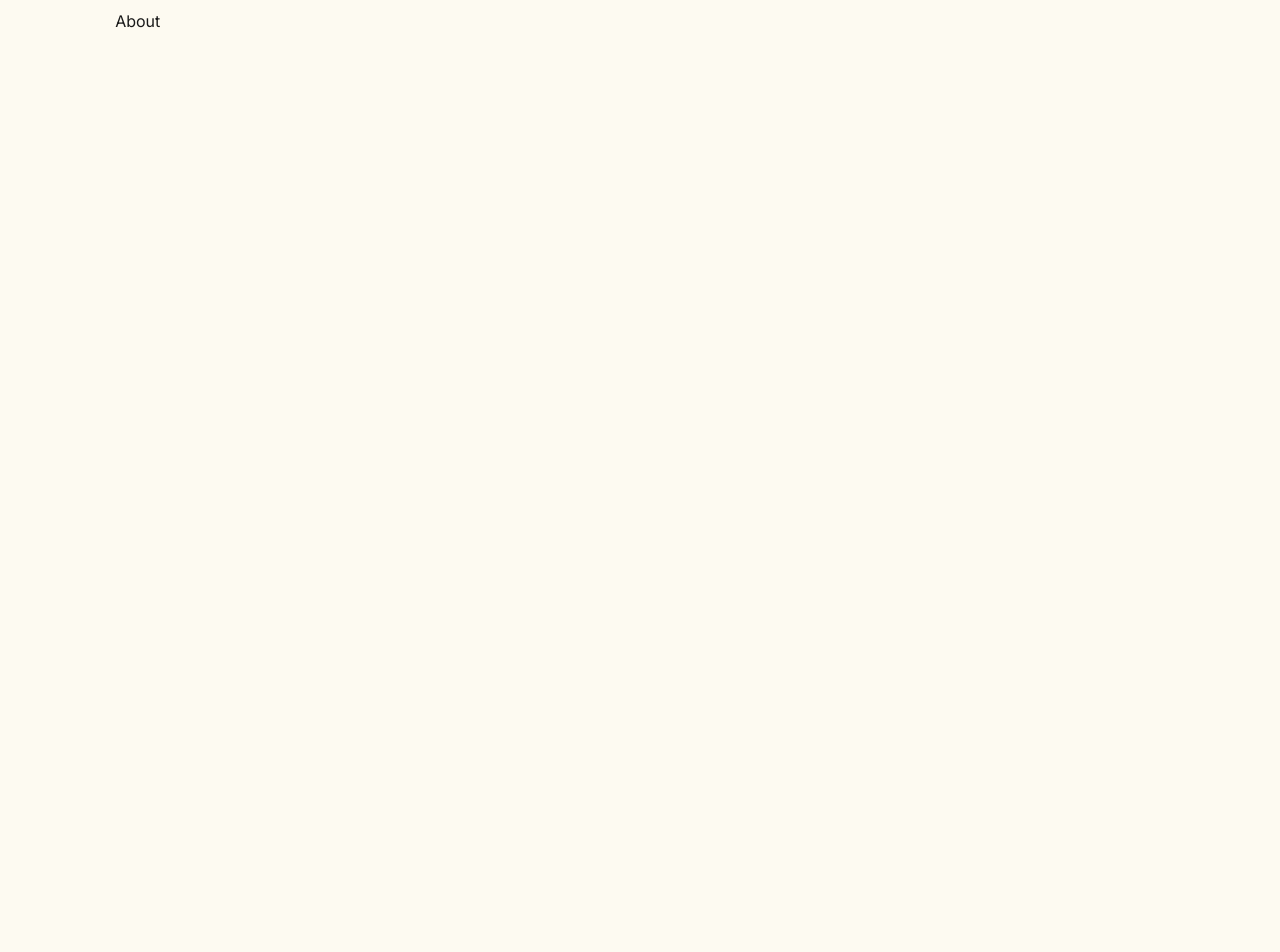
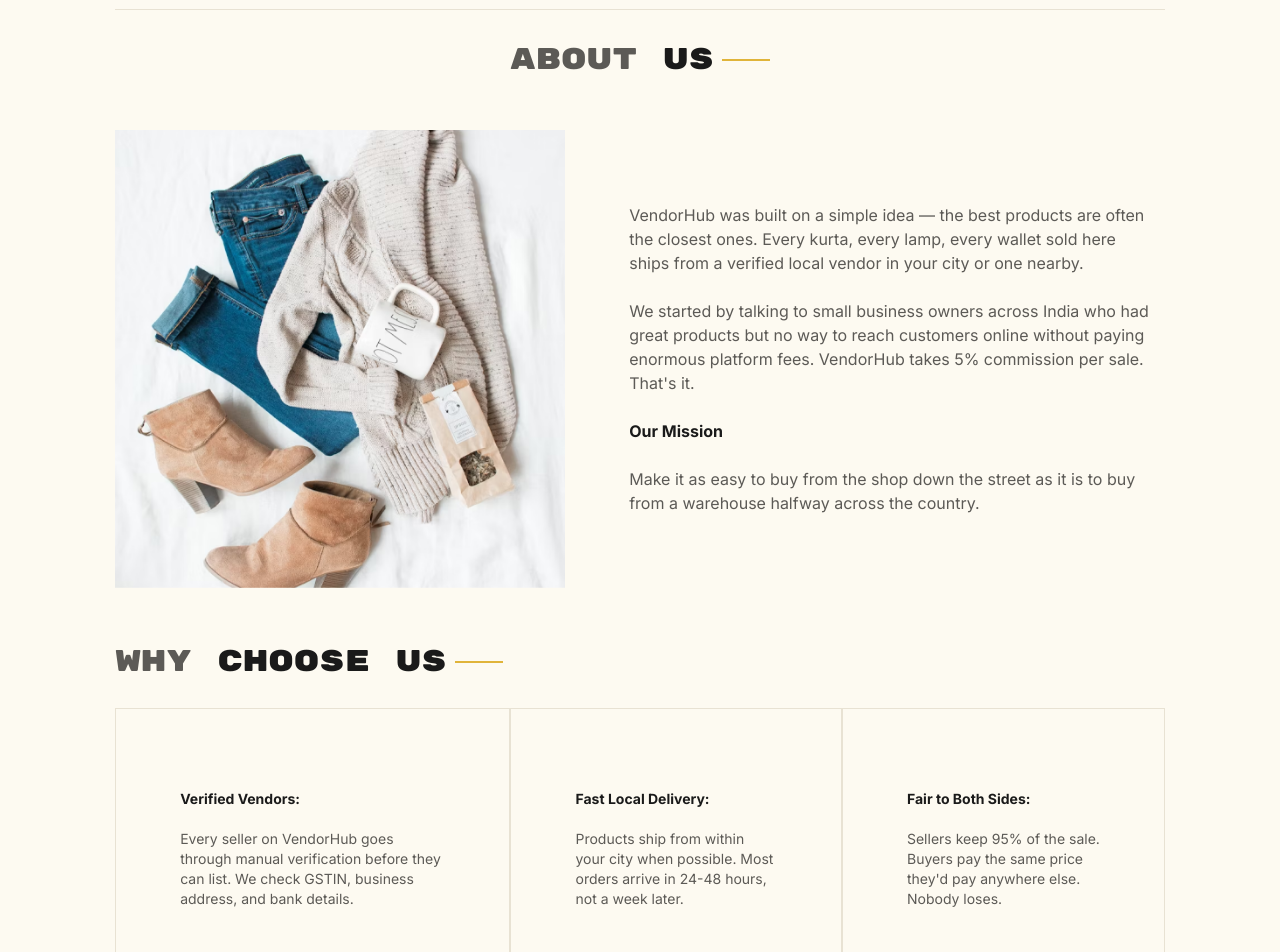
Before and after one commit to Jay-Jay-Tee/fused-into-development, a React (Vite) app in the folder frontend/: page /about in a window 1280 px wide. Shown: the part 180-1132 px from the top of the page. Before the commit the page ends 800 px from the top, so only its background shows below. Built offline with nearby package versions, Linux system fonts and the light colour scheme.

Commit message:
about and contact pages

```diff
--- a/frontend/src/assets/assets.js
+++ b/frontend/src/assets/assets.js
@@ -9,6 +9,8 @@
 import support_img from "./support_img.png";
 import cross_icon from "./cross_icon.png";
 import bin_icon from './bin_icon.png'
+import about_img from './about_img.png'
+import contact_img from './contact_img.png'
 export const assets = {
   logo,
   search_icon,
@@ -21,6 +23,8 @@
   support_img,
   cross_icon,
   bin_icon,
+  about_img,
+  contact_img,
 };
 export const products = [
   {
--- a/frontend/src/pages/About.jsx
+++ b/frontend/src/pages/About.jsx
@@ -1,8 +1,48 @@
 import React from 'react'
+import Title from '../components/Title'
+import { assets } from '../assets/assets'
+import NewsletterBox from '../components/NewsletterBox'
 
 const About = () => {
   return (
-    <div>About</div>
+    <div>
+
+        <div className='text-2xl text-center pt-8 border-t border-line'>
+            <Title text1={'ABOUT'} text2={'US'}/>
+        </div>
+
+        <div className='my-10 flex flex-col md:flex-row gap-16'>
+            <img className='w-full md:max-w-[450px]' src={assets.about_img} alt=""/>
+            <div className='flex flex-col justify-center gap-6 md:w-2/4 text-ink-soft'>
+                <p>VendorHub was built on a simple idea — the best products are often the closest ones. Every kurta, every lamp, every wallet sold here ships from a verified local vendor in your city or one nearby.</p>
+                <p>We started by talking to small business owners across India who had great products but no way to reach customers online without paying enormous platform fees. VendorHub takes 5% commission per sale. That's it.</p>
+                <b className='text-ink'>Our Mission</b>
+                <p>Make it as easy to buy from the shop down the street as it is to buy from a warehouse halfway across the country.</p>
+            </div>
+        </div>
+
+        <div className='text-xl py-4'>
+            <Title text1={'WHY'} text2={'CHOOSE US'}/>
+        </div>
+
+        <div className='flex flex-col md:flex-row text-sm mb-20'>
+            <div className='border border-line px-10 md:px-16 py-8 sm:py-20 flex flex-col gap-5'>
+                <b className='text-ink'>Verified Vendors:</b>
+                <p className='text-ink-soft'>Every seller on VendorHub goes through manual verification before they can list. We check GSTIN, business address, and bank details.</p>
+            </div>
+            <div className='border border-line px-10 md:px-16 py-8 sm:py-20 flex flex-col gap-5'>
+                <b className='text-ink'>Fast Local Delivery:</b>
+                <p className='text-ink-soft'>Products ship from within your city when possible. Most orders arrive in 24-48 hours, not a week later.</p>
+            </div>
+            <div className='border border-line px-10 md:px-16 py-8 sm:py-20 flex flex-col gap-5'>
+                <b className='text-ink'>Fair to Both Sides:</b>
+                <p className='text-ink-soft'>Sellers keep 95% of the sale. Buyers pay the same price they'd pay anywhere else. Nobody loses.</p>
+            </div>
+        </div>
+
+        <NewsletterBox/>
+
+    </div>
   )
 }
 
--- a/frontend/src/pages/Contact.jsx
+++ b/frontend/src/pages/Contact.jsx
@@ -1,8 +1,41 @@
 import React from 'react'
+import Title from '../components/Title'
+import { assets } from '../assets/assets'
+import NewsletterBox from '../components/NewsletterBox'
 
 const Contact = () => {
   return (
-    <div>Contact</div>
+    <div>
+
+        <div className='text-center text-2xl pt-10 border-t border-line'>
+            <Title text1={'CONTACT'} text2={'US'}/>
+        </div>
+
+        <div className='my-10 flex flex-col justify-center md:flex-row gap-10 mb-28'>
+            <img className='w-full md:max-w-[480px]' src={assets.contact_img} alt=""/>
+            <div className='flex flex-col justify-center items-start gap-6'>
+                <p className='font-semibold text-xl text-ink'>Our Office</p>
+                <p className='text-ink-soft'>
+                    VendorHub HQ<br/>
+                    Sector 18, Cyber City<br/>
+                    Gurugram, Haryana 122002<br/>
+                    India
+                </p>
+                <p className='text-ink-soft'>
+                    Phone: +91 98765 43210<br/>
+                    Email: hello@vendorhub.in
+                </p>
+                <p className='font-semibold text-xl text-ink'>Sell on VendorHub</p>
+                <p className='text-ink-soft'>Have a small business and want to reach customers in your city? We're onboarding vendors every week.</p>
+                <button className='border border-ink px-8 py-4 text-sm hover:bg-ink hover:text-paper transition-colors'>
+                    Become a Vendor
+                </button>
+            </div>
+        </div>
+
+        <NewsletterBox/>
+
+    </div>
   )
 }
 
```
Also changed, not shown: frontend/src/assets/about_img.png (added), frontend/src/assets/contact_img.png (added).
